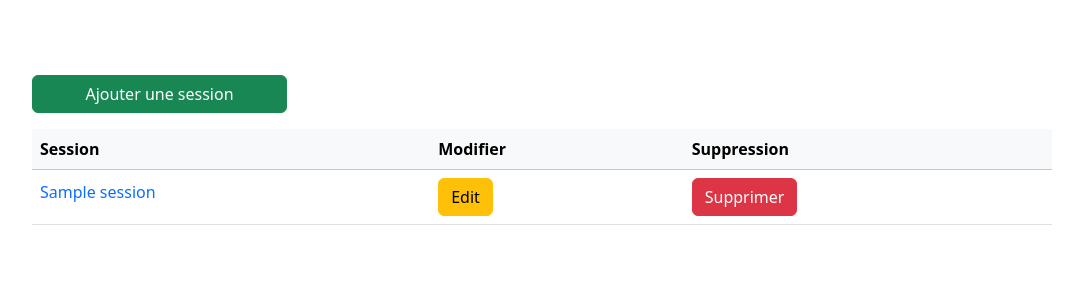
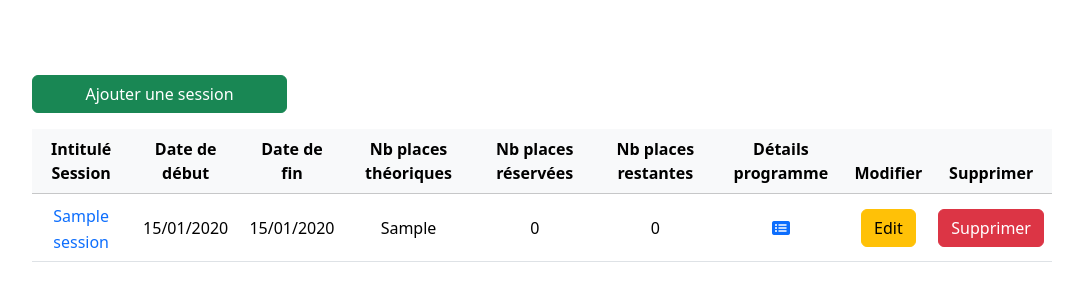
Before and after one commit to Maumaulnr/SessionProjet, a Symfony app: template templates/session/index.html.twig in a window 1280 px wide. Shown: the part 89-392 px from the top of the page, without its empty margins (98-1181 px from the left). Run offline with Twig, Linux system fonts and the light colour scheme; the template is opened without the code that fills it: most values are stand-ins (such as "Sample title", 1, 10 or a date in 2020); some libraries are stand-ins or nearby versions.

Commit message:
30/09/2023 MAJ

```diff
--- a/src/Controller/SessionController.php
+++ b/src/Controller/SessionController.php
@@ -43,6 +43,12 @@ class SessionController extends AbstractController
 
             // on récupère les données du formulaire
             $session = $form->getData();
+
+            // pour chaque stagiaire
+            foreach ($session->getStagiaires() as $stagiaire) {
+                $stagiaire->addSession($session);
+            }
+
             // prepare PDO
             $entityManager->persist($session);
             // execute PDO
--- a/src/Entity/Session.php
+++ b/src/Entity/Session.php
@@ -148,9 +148,15 @@ class Session
         return $this->stagiaires;
     }
 
+    /**
+     * cette méthode permet d'ajouter un stagiaire à la liste des stagiaires d'une session tout en maintenant la cohérence des relations entre les entités.
+     * Elle s'assure que le stagiaire n'est pas ajouté deux fois et que la session est également associée au stagiaire.
+     */
     public function addStagiaire(Stagiaire $stagiaire): static
     {
+        // Si le stagiaire n'est pas déjà présent dans la collection
         if (!$this->stagiaires->contains($stagiaire)) {
+            // alors on l'ajoute à la collection
             $this->stagiaires->add($stagiaire);
             $stagiaire->addSession($this);
         }
--- a/templates/session/index.html.twig
+++ b/templates/session/index.html.twig
@@ -9,22 +9,48 @@
 
     <table class="table table-hover table-responsive">
         <thead class="table-light">
-            <tr>
-                <th>Session</th>
+            <tr class="text-center">
+                <th>Intitulé Session</th>
+                <th>Date de début</th>
+                <th>Date de fin</th>
+                <th>Nb places théoriques</th>
+                <th>Nb places réservées</th>
+                <th>Nb places restantes</th>
+                <th>Détails programme</th>
                 <th>Modifier</th>
-                <th>Suppression</th>
+                <th>Supprimer</th>
             </tr>
         </thead>
         <tbody>
             {% for session in sessions %}
-            <tr>
-                <td>
+            <tr class="text-center">
+                <td class="align-middle">
                     <a href="{{ path('show_session', {'id': session.id}) }}" class="align-middle text-decoration-none">{{ session }}</a>
                 </td>
-                <td>
+                <td class="align-middle">
+                    {{ session.dateDebut | date("d/m/Y") }}
+                </td>
+                <td class="align-middle">
+                    {{ session.dateFin | date("d/m/Y") }}
+                </td>
+                <td class="align-middle">
+                    {{ session.placesTheoriques }}
+                </td>
+                <td class="align-middle">
+                    0
+                </td>
+                <td class="align-middle">
+                    0
+                </td>
+                <td class="align-middle">
+                    <a href=""> {# en cliquant sur l'icone on affiche le programme qui relie les entités Session et Cours#}
+                        <i class="fa-solid fa-rectangle-list"></i>
+                    </a>
+                </td>
+                <td class="align-middle">
                     <a class="btn btn-warning" href="{{ path('edit_session', {'id': session.id}) }}">Edit</a>
                 </td>
-                <td>
+                <td class="align-middle">
                     <a class="btn btn-danger" href="{{ path('delete_session', {'id': session.id}) }}">Supprimer</a>
                 </td>
             </tr>
--- a/templates/session/new.html.twig
+++ b/templates/session/new.html.twig
@@ -23,6 +23,10 @@
         </div>
         </div>
         {{ form_row(formAddSession.placesTheoriques) }}
+
+        <h3>Sélectionnez les stagiaires :</h3>
+        {{ form_row(formAddSession.stagiaires) }}
+
         {{ form_row(formAddSession.valider) }}
     {{ form_end(formAddSession) }}
 
```
Also changed, not shown: src/Form/SessionType.php (+10 -7 lines), templates/session/show.html.twig (+9 -50 lines).
